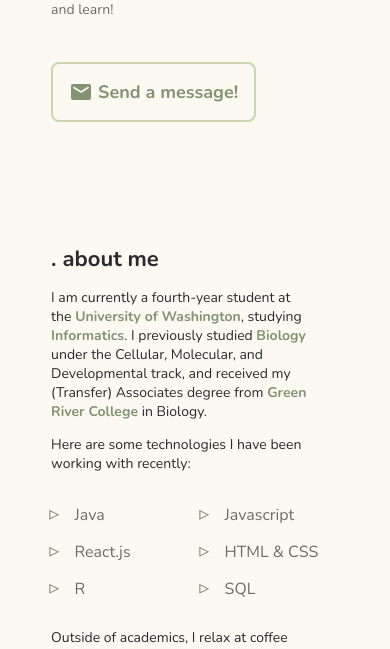
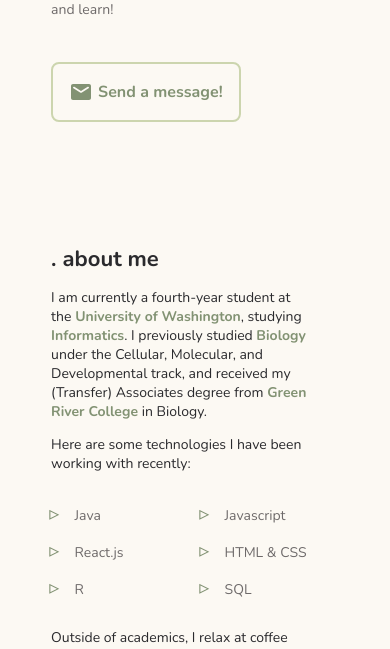
Before and after one commit to daniellatsing/personal-site, a React (Create React App) app: page / in a window 390 px wide. Shown: the part 398-1047 px from the top of the page. Built offline with nearby package versions, Linux system fonts and the light colour scheme.

Commit message:
revised css for intro button and coding languages

```diff
--- a/src/styles/About.css
+++ b/src/styles/About.css
@@ -118,4 +118,8 @@ a.about-school:hover, a.about-major:hover {
         margin-left: 0;
         width: 150px;
     }
+
+    .about-desc li {
+        font-size: 14px;
+    }
 }
--- a/src/styles/Intro.css
+++ b/src/styles/Intro.css
@@ -87,6 +87,6 @@ a.intro-contact:hover {
     }
 
     .intro-contact {
-        font-size: 18px;
+        font-size: 16px;
     }
 }
```
